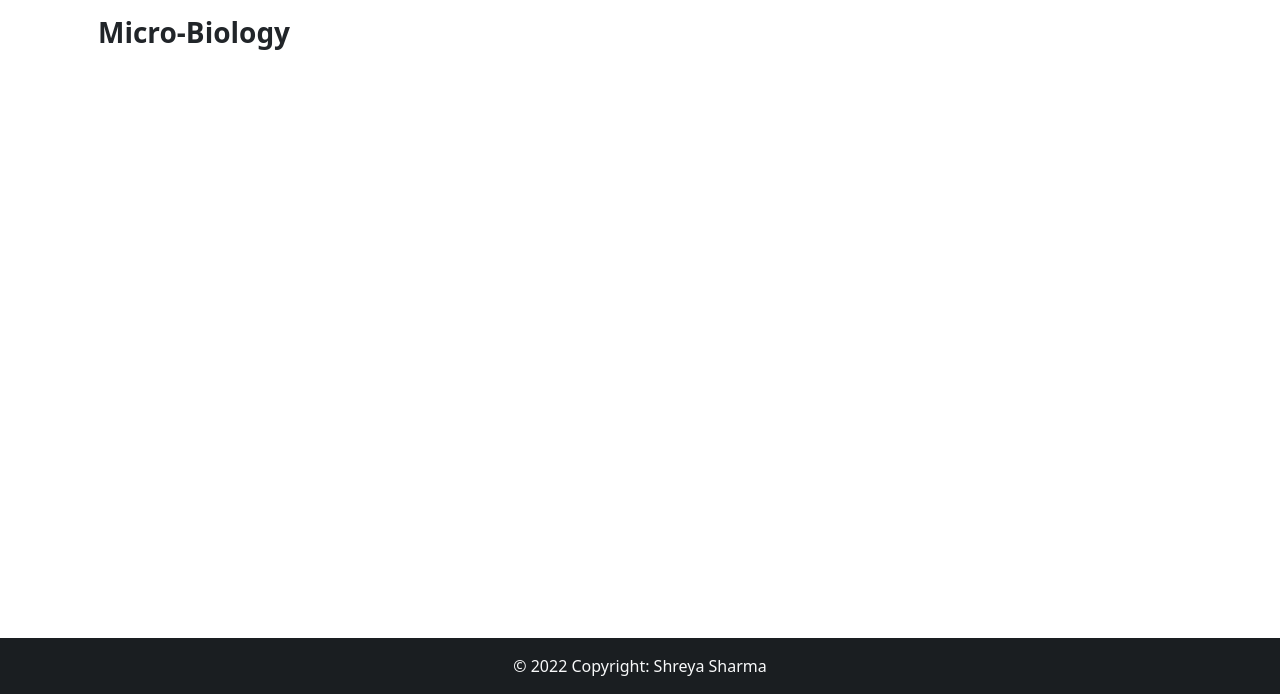
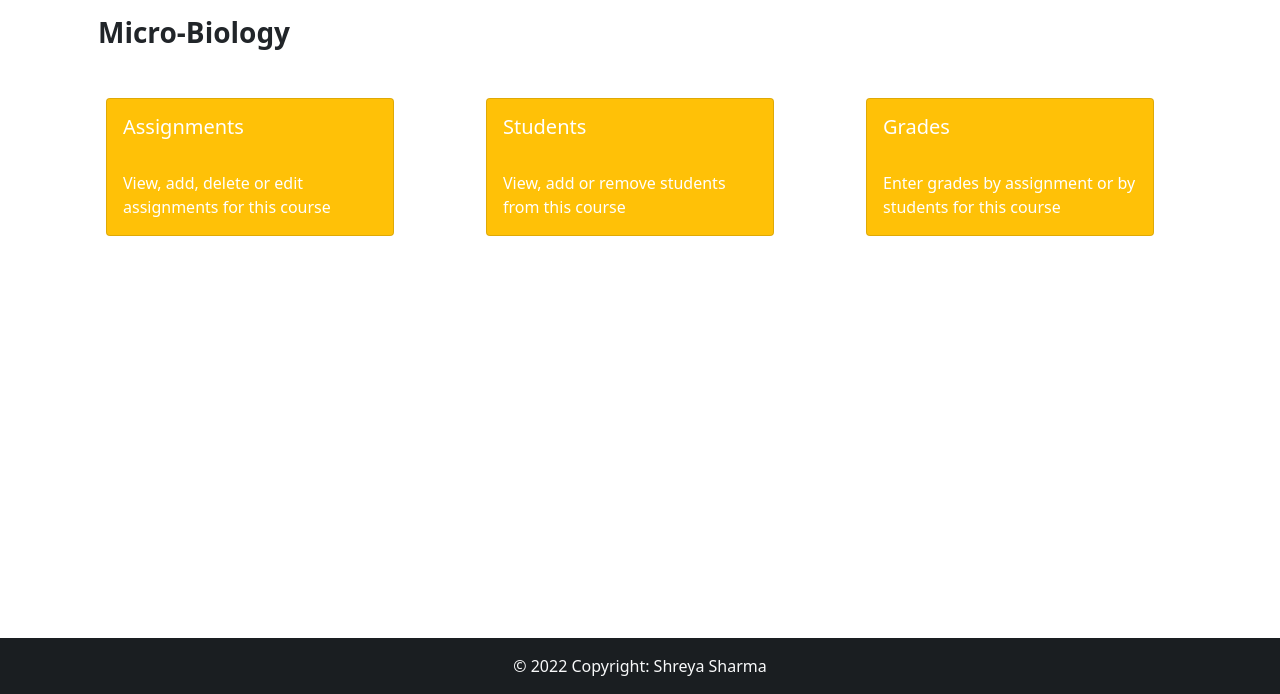
Before and after one commit to Shreya-V-Sharma/School-System-Project, a PHP site: page /course.php?c_id=1 in a window 1280 px wide. Shown: the part 106-800 px from the top of the page. Run offline with PHP 8.4, Linux system fonts and the light colour scheme; data comes from the database, SQL or seed files in the repository; a stand-in replaces the project's code that opens the database connection.

Commit message:
added assignment, student, and grade card inside course page and started making pages for those cards

```diff
--- a/course.php
+++ b/course.php
@@ -4,9 +4,9 @@
     $conn = OpenCon();
     include_once 'database/dbFunctions.php';
 
-    $id = $_GET['c_id'];
+    $cid = $_GET['c_id'];
     $statement = $conn->prepare("SELECT c_name FROM course WHERE c_id=?");
-    $statement->execute([$id]);
+    $statement->execute([$cid]);
     $courseName= $statement->fetchColumn();
 
 ?>
@@ -26,6 +26,32 @@
     <header><?php include 'includes/header.php'; ?></header>
     <main class='container pb-5'>
         <h3 class = "text-dark fw-bold m-3"> <?php echo $courseName; ?> </h3>
+        <div class="row mt-4">
+            <div class="col-4">
+              <div class="card m-4 bg-warning" style="width: 18rem;">
+                <div class="card-body">
+                  <h5 class="card-title "><a href="assignment.php?c_id=<?php echo $cid; ?>" class="stretched-link text-decoration-none text-white">Assignments</a></h5>
+                  <p class="card-text text-white"><br>View, add, delete or edit assignments for this course</p>
+                </div>
+              </div>
+            </div>
+            <div class="col-4">
+              <div class="card m-4 bg-warning" style="width: 18rem;">
+                <div class="card-body">
+                  <h5 class="card-title "><a href="student.php?c_id=<?php echo $cid; ?>" class="stretched-link text-decoration-none text-white">Students</a></h5>
+                  <p class="card-text text-white"><br>View, add or remove students from this course</p>
+                </div>
+              </div>
+            </div>
+            <div class="col-4">
+              <div class="card m-4 bg-warning" style="width: 18rem;">
+                <div class="card-body">
+                  <h5 class="card-title "><a href="grade.php?c_id=<?php echo $cid; ?>" class="stretched-link text-decoration-none text-white">Grades</a></h5>
+                  <p class="card-text text-white"><br>Enter grades by assignment or by students for this course</p>
+                </div>
+              </div>
+            </div>
+        </div>
     </main>
     <footer class="bg-dark text-center text-lg-start fixed-bottom text-light"><?php include 'includes/footer.php'; ?></footer>
 </body>
```
Also changed, not shown: assignment.php (added, +29 -0 lines), grade.php (added, +29 -0 lines), student.php (added, +29 -0 lines).
